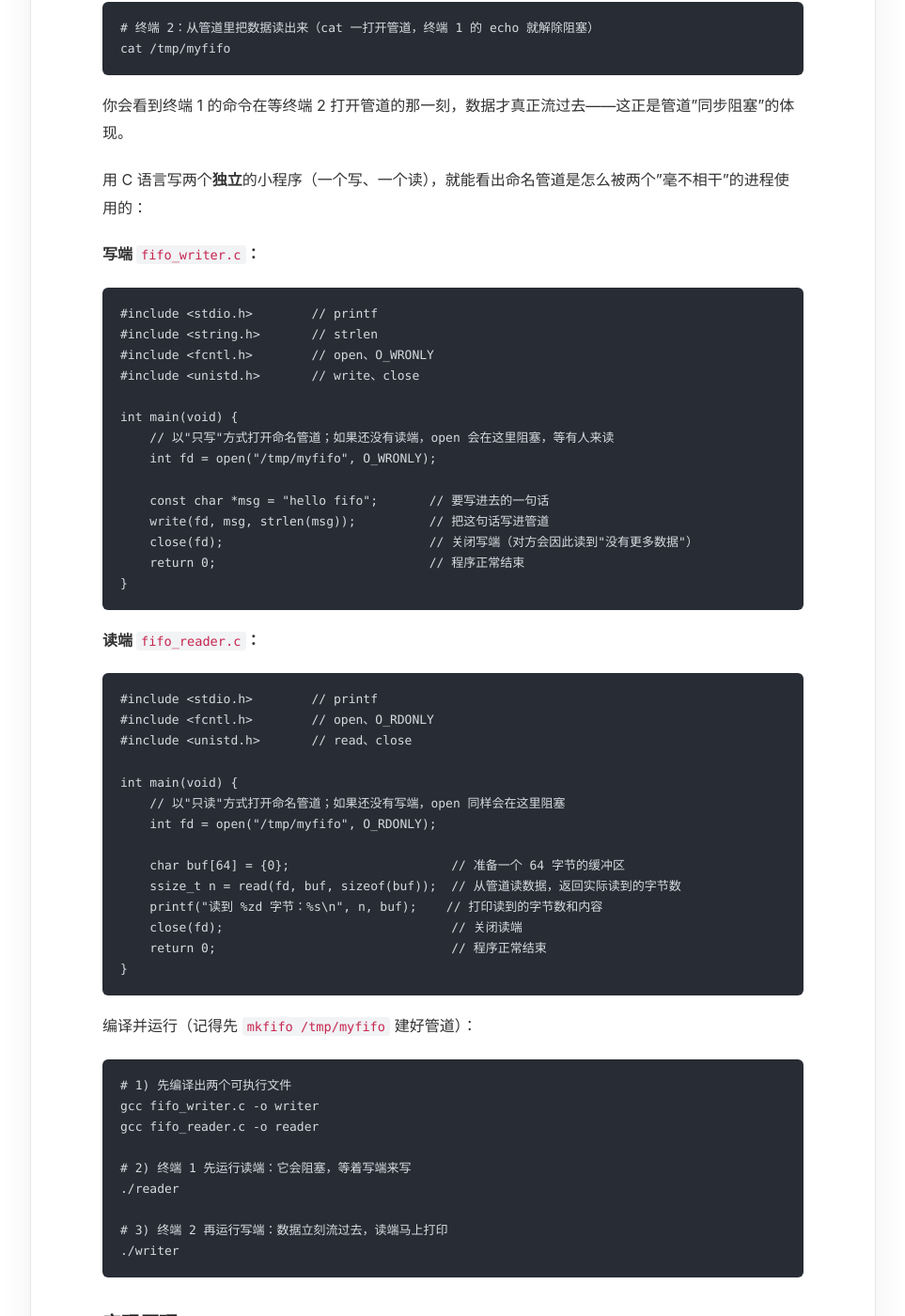
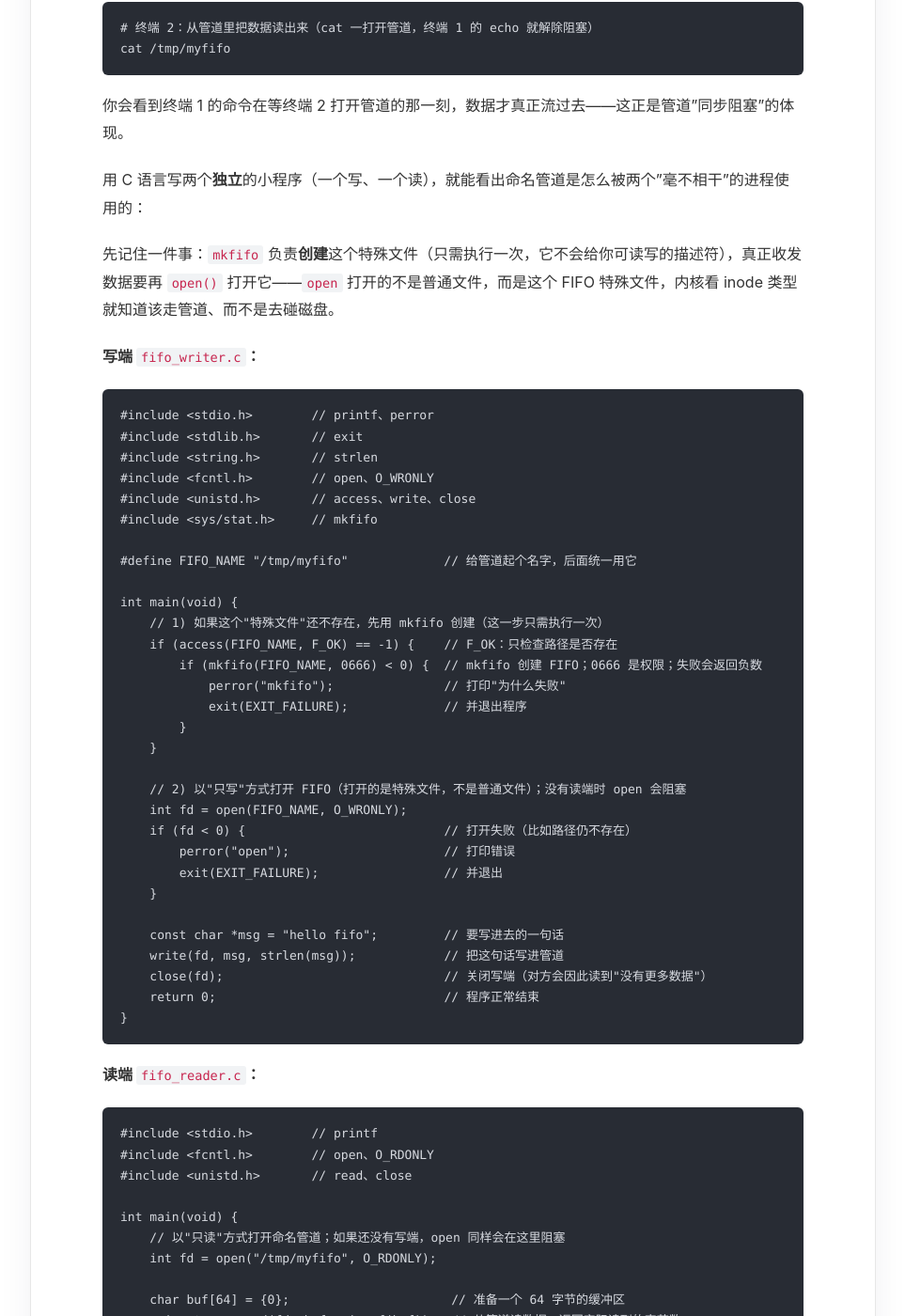
Before and after one commit to lnsyyj/lnsyyj.github.io, a Jekyll site: the page built from _posts/2026-10-24-ipc.md, in a window 1280 px wide and 1400 px high, scrolled down 6036 px. Shown: the whole window at 94% size, without its empty margins (158-1121 px from the left). Built offline with Jekyll 4.4.1, drawn with Linux system fonts in a browser that asks for light colours; some of the changed text lies outside the part shown.

Commit message:
docs: IPC 文章完善 FIFO 示例，讲清 mkfifo 与 open 的分工

````diff
--- a/_posts/2026-10-24-ipc.md
+++ b/_posts/2026-10-24-ipc.md
@@ -200,22 +200,40 @@ cat /tmp/myfifo
 
 用 C 语言写两个**独立**的小程序（一个写、一个读），就能看出命名管道是怎么被两个"毫不相干"的进程使用的：
 
+先记住一件事：`mkfifo` 负责**创建**这个特殊文件（只需执行一次，它不会给你可读写的描述符），真正收发数据要再 `open()` 打开它——`open` 打开的不是普通文件，而是这个 FIFO 特殊文件，内核看 inode 类型就知道该走管道、而不是去碰磁盘。
+
 **写端 `fifo_writer.c`：**
 
 ```c
-#include <stdio.h>        // printf
+#include <stdio.h>        // printf、perror
+#include <stdlib.h>       // exit
 #include <string.h>       // strlen
 #include <fcntl.h>        // open、O_WRONLY
-#include <unistd.h>       // write、close
+#include <unistd.h>       // access、write、close
+#include <sys/stat.h>     // mkfifo
+
+#define FIFO_NAME "/tmp/myfifo"             // 给管道起个名字，后面统一用它
 
 int main(void) {
-    // 以"只写"方式打开命名管道；如果还没有读端，open 会在这里阻塞，等有人来读
-    int fd = open("/tmp/myfifo", O_WRONLY);
+    // 1) 如果这个"特殊文件"还不存在，先用 mkfifo 创建（这一步只需执行一次）
+    if (access(FIFO_NAME, F_OK) == -1) {    // F_OK：只检查路径是否存在
+        if (mkfifo(FIFO_NAME, 0666) < 0) {  // mkfifo 创建 FIFO；0666 是权限；失败会返回负数
+            perror("mkfifo");               // 打印"为什么失败"
+            exit(EXIT_FAILURE);             // 并退出程序
+        }
+    }
 
-    const char *msg = "hello fifo";       // 要写进去的一句话
-    write(fd, msg, strlen(msg));          // 把这句话写进管道
-    close(fd);                            // 关闭写端（对方会因此读到"没有更多数据"）
-    return 0;                             // 程序正常结束
+    // 2) 以"只写"方式打开 FIFO（打开的是特殊文件，不是普通文件）；没有读端时 open 会阻塞
+    int fd = open(FIFO_NAME, O_WRONLY);
+    if (fd < 0) {                           // 打开失败（比如路径仍不存在）
+        perror("open");                     // 打印错误
+        exit(EXIT_FAILURE);                 // 并退出
+    }
+
+    const char *msg = "hello fifo";         // 要写进去的一句话
+    write(fd, msg, strlen(msg));            // 把这句话写进管道
+    close(fd);                              // 关闭写端（对方会因此读到"没有更多数据"）
+    return 0;                               // 程序正常结束
 }
 ```
 
@@ -238,18 +256,18 @@ int main(void) {
 }
 ```
 
-编译并运行（记得先 `mkfifo /tmp/myfifo` 建好管道）：
+编译并运行（写端会"不存在就创建"，所以先启动写端即可）：
 
 ```bash
 # 1) 先编译出两个可执行文件
 gcc fifo_writer.c -o writer
 gcc fifo_reader.c -o reader
 
-# 2) 终端 1 先运行读端：它会阻塞，等着写端来写
+# 2) 终端 1 先运行写端：如果 FIFO 还不存在它会先创建，然后阻塞着等读端
+./writer
+
+# 3) 终端 2 再运行读端：两边一接通，数据立刻流过去，读端马上打印
 ./reader
-
-# 3) 终端 2 再运行写端：数据立刻流过去，读端马上打印
-./writer
 ```
 
 ### 实现原理
````
